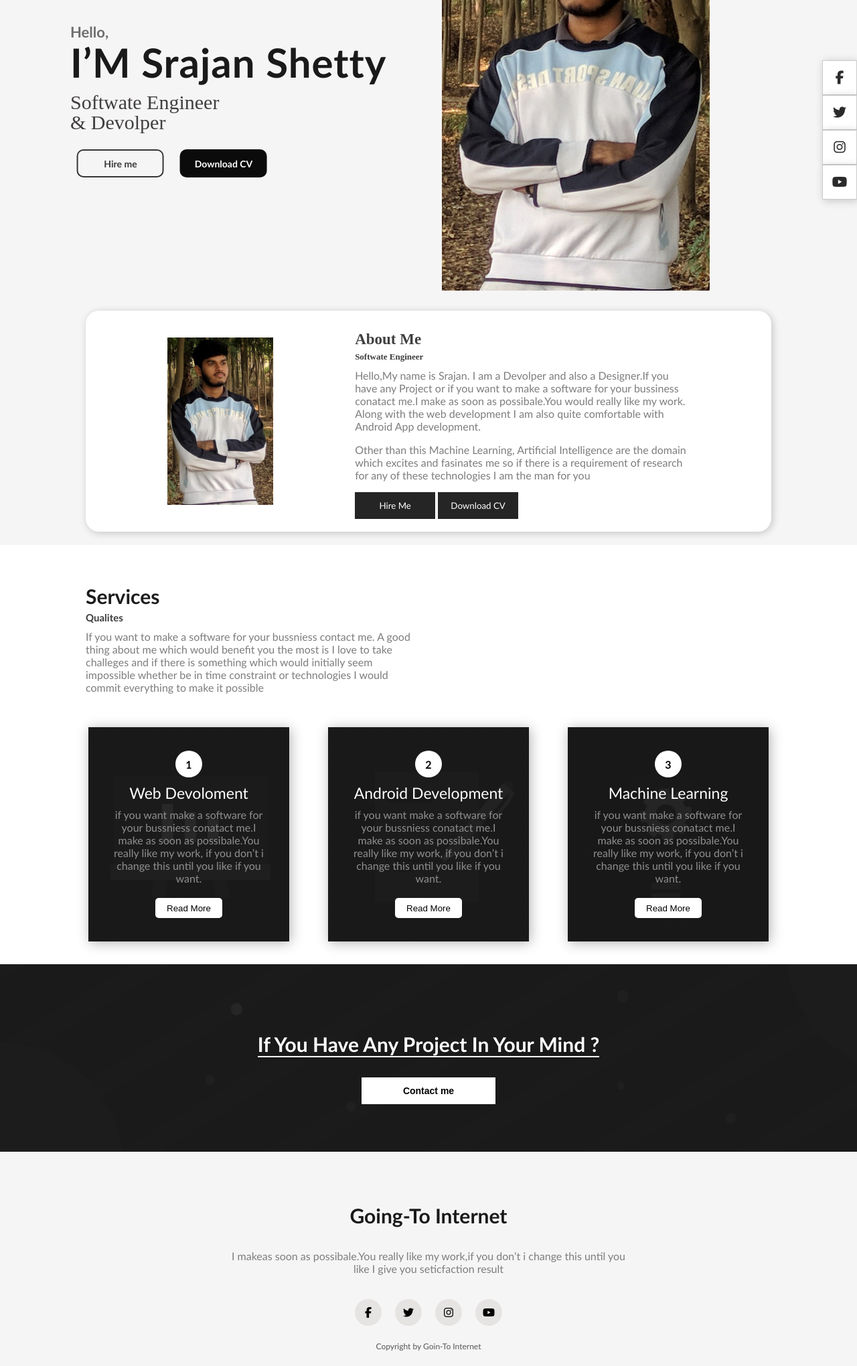
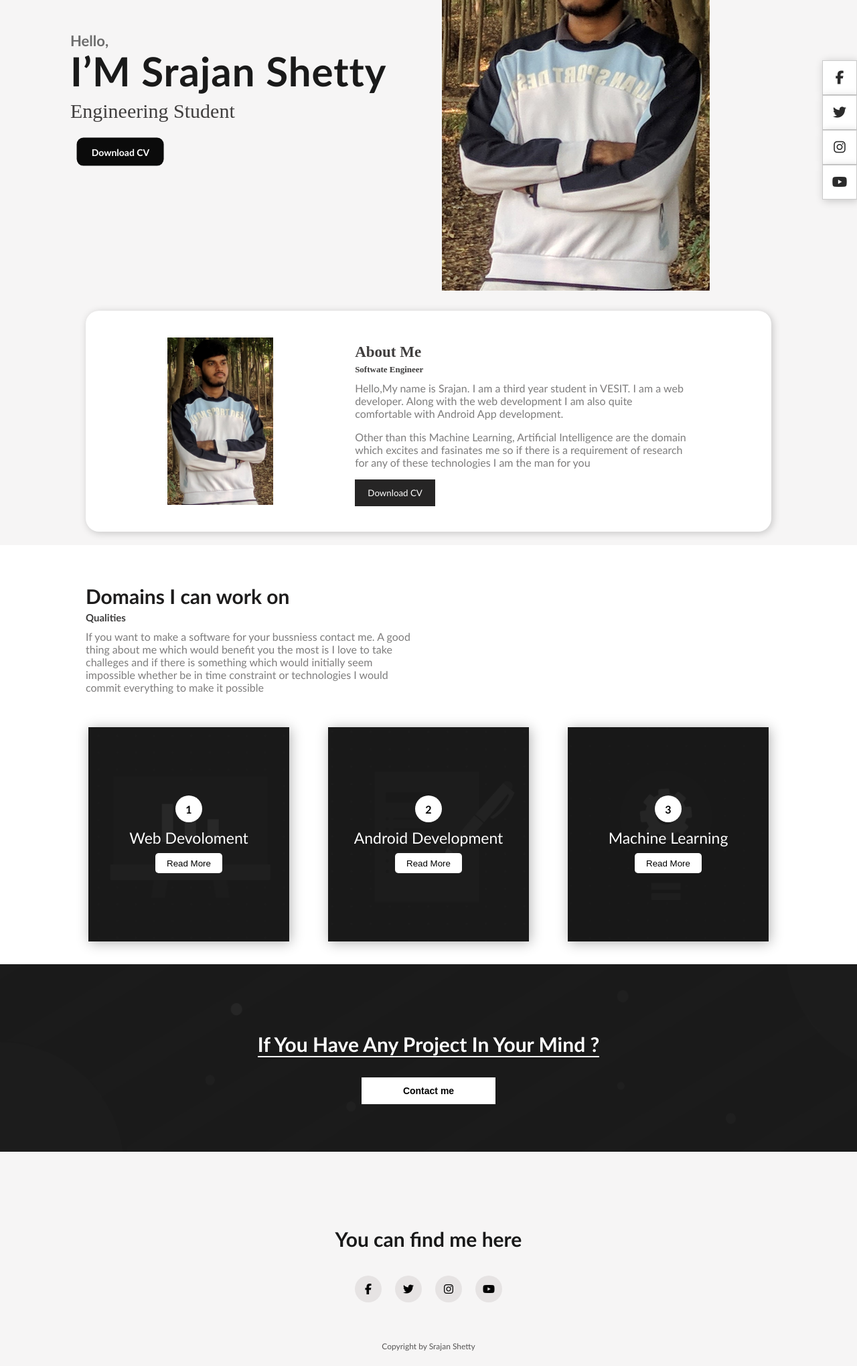
Before and after one commit to Srajan1122/Srajan-Profile, a plain HTML site: page index.html in a window 1280 px wide. Shown: the part 206-2246 px from the top of the page at 67% size. Drawn offline with Linux system fonts and the light colour scheme.

Commit message:
Changed some text

```diff
--- a/index.html
+++ b/index.html
@@ -4,7 +4,7 @@
 <meta charset="utf-8">
 <meta http-equiv="X-UA-Compatible" content="IE-edge">
 <meta name="viewport" content="width=device-width, initial-scale=1.0">
-<title>Personal Website</title>
+<title>Srajan Shetty</title>
 <link rel="stylesheet" type="text/css" href="css/style.css"/>
 	<!--using FontAwesome-->
 <script src="https://kit.fontawesome.com/c8e4d183c2.js" crossorigin="anonymous"></script>
@@ -31,8 +31,7 @@
 		<div class="text-container">
 			<p>Hello,</p>
 		    <p>I&#8217;M Srajan Shetty</p>
-			<p>Softwate Engineer <br>& Devolper</p>
-			<button class="hire-btn">Hire me</button>
+			<p>Engineering Student</p>
 			<button class="down-cv">Download CV</button>
 		</div>
 	<!--model---------------------->
@@ -45,9 +44,8 @@
 		<div class="about-text">
 		<p>About Me</p>
 		<p>Softwate Engineer</p>
-		<p>Hello,My name is Srajan. I am a Devolper and also a Designer.If you have any Project or if you want to make a software for your bussiness conatact me.I make as soon as possibale.You would really like my work. Along with the web development I am also quite comfortable with Android App development.</p>
+		<p>Hello,My name is Srajan. I am a third year student in VESIT. I am a web developer. Along with the web development I am also quite comfortable with Android App development.</p>
 		<p>Other than this Machine Learning, Artificial Intelligence are the domain which excites and fasinates me so if there is a requirement of research for any of these technologies I am the man for you</p>
-		<button>Hire Me</button>
 		<button>Download CV</button>
 		</div>
 	</div>
@@ -55,29 +53,29 @@
 	<div class="services ">
 		<!--text-->
 		<div class="services-text ">
-	<p>Services</p>
-	<p>Qualites</p>
+	<p>Domains I can work on</p>
+	<p>Qualities</p>
 	<p>If you want to make a software for your bussniess contact me. A good thing about me which would benefit you the most is I love to take challeges and if there is something which would initially seem impossible whether be in time constraint or technologies I would commit everything to make it possible</p>
 			</div>
 		<div class="box-container">
 			<div class="box-1">
 			<span>1</span>
 			<p class="heading">Web Devoloment</p>
-			<p class="details">if you want make a software for your bussniess conatact me.I make as soon as possibale.You really like my work, if you don&#8217;t i change this until you like if you want.</p>
+			<!-- <p class="details">if you want make a software for your bussniess conatact me.I make as soon as possibale.You really like my work, if you don&#8217;t i change this until you like if you want.</p> -->
 			<button>Read More</button>
 			</div>
 
 			<div class="box-2">
 			<span>2</span>
 			<p class="heading">Android Development</p>
-			<p class="details">if you want make a software for your bussniess conatact me.I make as soon as possibale.You really like my work, if you don&#8217;t i change this until you like if you want.</p>
+			<!-- <p class="details">if you want make a software for your bussniess conatact me.I make as soon as possibale.You really like my work, if you don&#8217;t i change this until you like if you want.</p> -->
 			<button>Read More</button>
 			</div>
 
 			<div class="box-3">
 				<span>3</span>
 				<p class="heading">Machine Learning</p>
-				<p class="details">if you want make a software for your bussniess conatact me.I make as soon as possibale.You really like my work, if you don&#8217;t i change this until you like if you want.</p>
+				<!-- <p class="details">if you want make a software for your bussniess conatact me.I make as soon as possibale.You really like my work, if you don&#8217;t i change this until you like if you want.</p> -->
 				<button>Read More</button>
 				</div>
 		</div>
@@ -90,9 +88,9 @@
 	<!--footer--------------->
  <footer>
 	 <!--heading-->
-  <p>Going-To Internet</p>
+  <p>You can find me here</p>
 	 <!--paragraph-->
-	 <p>I makeas soon as possibale.You really like my work,if you don&#8217;t i change this until you like I give you seticfaction result</p>
+	 <!-- <p>I make as soon as possible.You really like my work,if you don&#8217;t I will change this until you like I give you seticfaction result</p> -->
 	 <!--social-->
 	<div class="social-icons">
 	<a href="#"><i class="fab fa-facebook-f"></i></a>
@@ -101,7 +99,7 @@
 	<a href="#"><i class="fab fa-youtube"></i></a>
 	</div>
 	 <!--copyright-->
-	 <p class="copyright">Copyright by Goin-To Internet</p>
+	 <p class="copyright">Copyright by Srajan Shetty</p>
 </footer>
 	<!--social-attach-bar-->
 	<div class="social">
```
